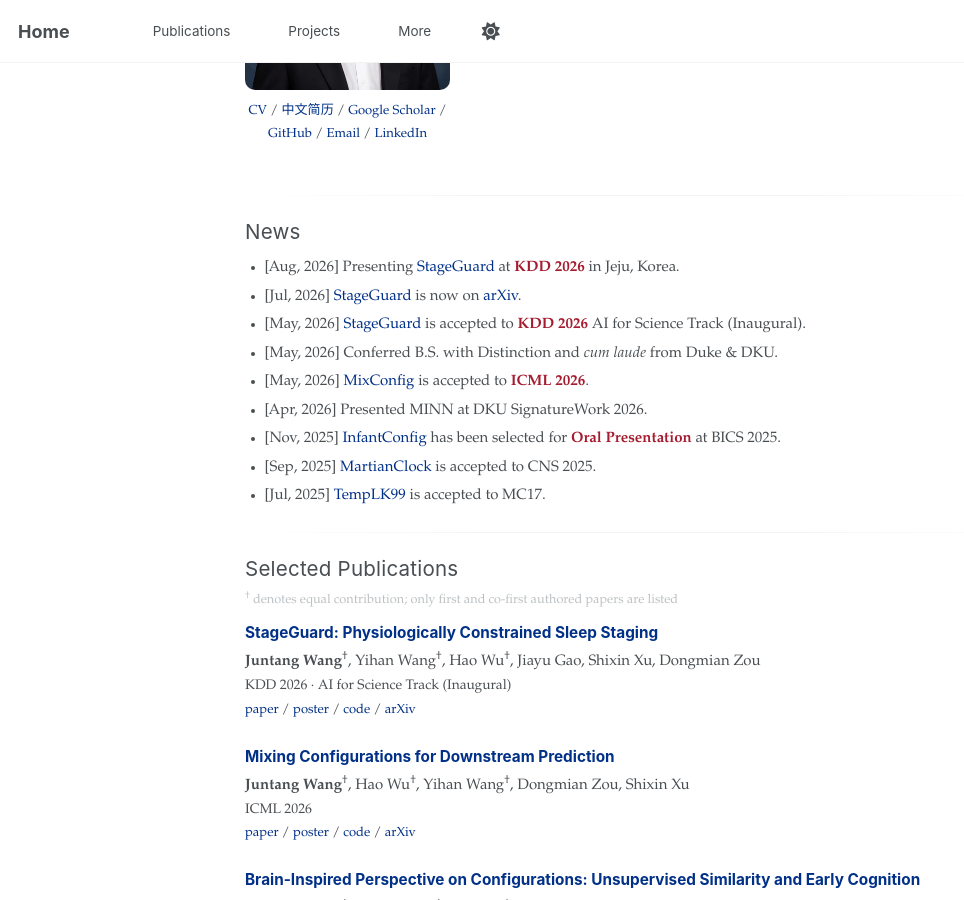
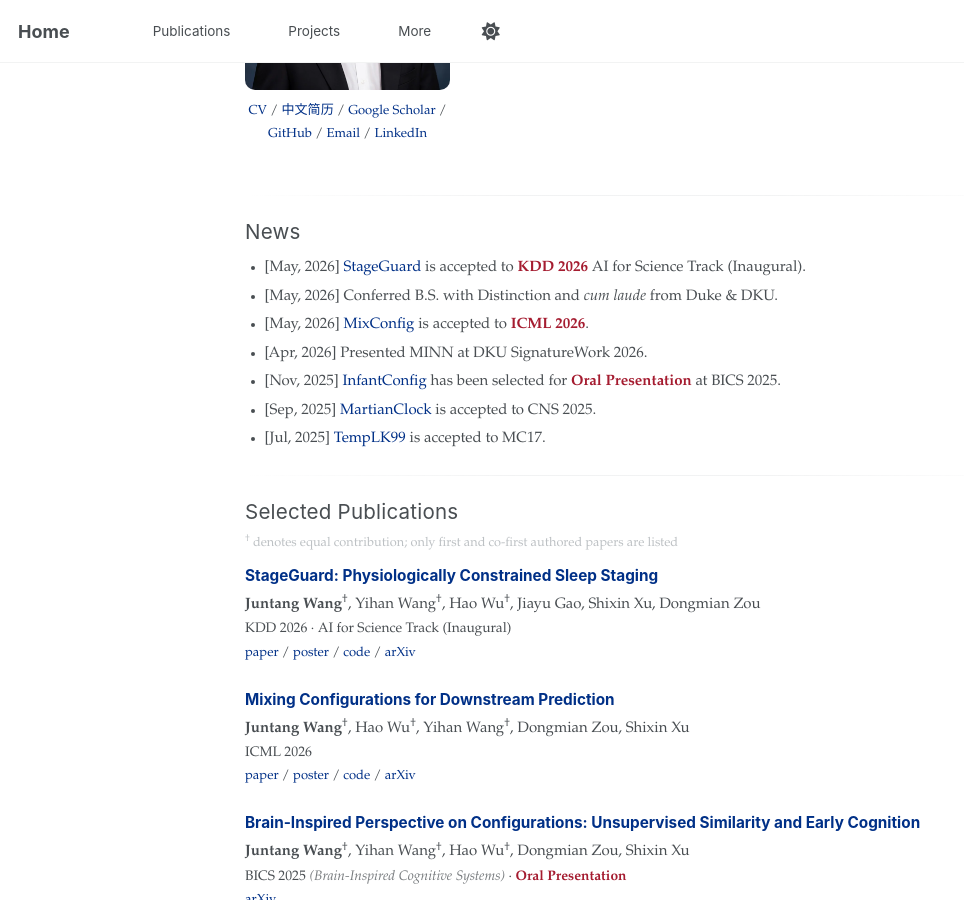
Before and after one commit to juntang1129/juntang1129.github.io, a Jekyll site: the page built from _pages/about.html, in a window 1280 px wide and 900 px high, scrolled down 334 px. Shown: the whole window, without its empty margins (0-964 px from the left). Built offline with Jekyll 4.4.1, drawn with Linux system fonts in a browser that asks for light colours.

Commit message:
Drop the two news entries added today (#38)
Both restated things the page already carried. The arXiv posting is
already a link on the StageGuard entry, and presenting at KDD follows
from the May acceptance line directly above it. News is back to one
line per genuinely new fact.

```diff
--- a/_pages/about.html
+++ b/_pages/about.html
@@ -44,8 +44,6 @@ redirect_from:
 <div class="hp-section">
   <h2 class="hp-section-heading">News</h2>
   <ul class="hp-news">
-    <li>[Aug, 2026] Presenting <a href="{{ base_path }}/publications/#stageguard">StageGuard</a> at <strong class="hp-pub-award">KDD 2026</strong> in Jeju, Korea.</li>
-    <li>[Jul, 2026] <a href="{{ base_path }}/publications/#stageguard">StageGuard</a> is now on <a href="https://arxiv.org/abs/2607.23284">arXiv</a>.</li>
     <li>[May, 2026] <a href="{{ base_path }}/publications/#stageguard">StageGuard</a> is accepted to <strong class="hp-pub-award">KDD 2026</strong> AI for Science Track (Inaugural).</li>
     <li>[May, 2026] Conferred B.S. with Distinction and <em>cum laude</em> from Duke &amp; DKU.</li>
     <li>[May, 2026] <a href="{{ base_path }}/publications/#mixconfig">MixConfig</a> is accepted to <strong class="hp-pub-award">ICML 2026</strong>.</li>
```
